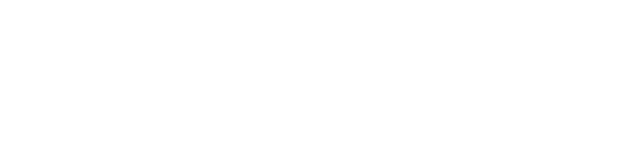
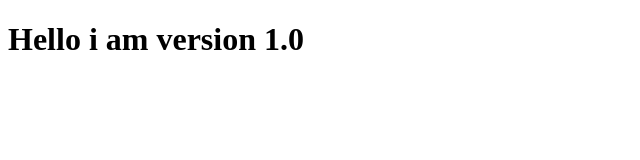
Before and after one commit to paras-prajapati/m-prashant-git, a plain HTML site: page index.html in a window 1280 px wide. Shown: the whole page, without its empty margins (0-640 px from the left). Drawn offline with Linux system fonts and the light colour scheme.

Commit message:
version 1.0 index.html

```diff
--- a/index.html
+++ b/index.html
@@ -6,6 +6,6 @@
     <title>Document</title>
 </head>
 <body>
-
+    <h1>Hello i am version 1.0</h1>
 </body>
 </html>
```
